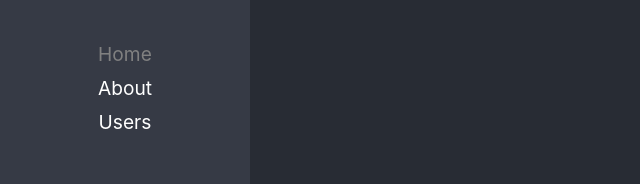
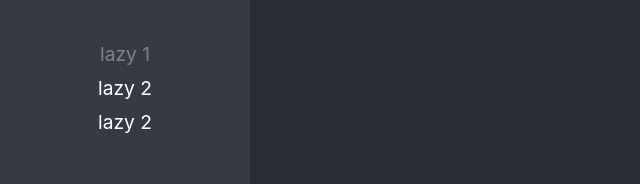
Before and after one commit to Grafijoss/fh-react-app, a React (Create React App) app: page /lazy1 in a window 1280 px wide. Before the commit this address led to /home. Shown: the part 155-339 px from the top of the page, without its empty margins (0-640 px from the left). Built offline with nearby package versions, Linux system fonts and the light colour scheme.

Commit message:
componentes lazy agregados

```diff
--- /dev/null
+++ b/src/01-lazyload/pages/LazyPage1.tsx
@@ -0,0 +1,5 @@
+export const LazyPage1 = () => {
+   return (
+      <h1>LazyPage1</h1>
+   )
+}
--- /dev/null
+++ b/src/01-lazyload/pages/LazyPage2.tsx
@@ -0,0 +1,5 @@
+export const LazyPage2 = () => {
+    return (
+       <h1>LazyPage2</h1>
+    )
+ }
--- /dev/null
+++ b/src/01-lazyload/pages/LazyPage3.tsx
@@ -0,0 +1,5 @@
+export const LazyPage3 = () => {
+    return (
+       <h1>LazyPage3</h1>
+    )
+ }
--- /dev/null
+++ b/src/01-lazyload/pages/index.ts
@@ -0,0 +1,3 @@
+export { LazyPage1 } from "./LazyPage1";
+export { LazyPage2 } from "./LazyPage2";
+export { LazyPage3 } from "./LazyPage3";
--- a/src/routes/Navigation.tsx
+++ b/src/routes/Navigation.tsx
@@ -1,5 +1,7 @@
 import { BrowserRouter, Navigate } from "react-router-dom";
 import { Routes, Route, NavLink } from "react-router-dom";
+import { LazyPage1, LazyPage2, LazyPage3 } from "../01-lazyload/pages";
+
 
 import logo from "../logo.svg";
 
@@ -12,37 +14,37 @@
           <ul>
             <li>
               <NavLink
-                to="/home"
+                to="/lazy1"
                 className={({ isActive }) => (isActive ? "nav-active" : "")}
               >
-                Home
+                lazy 1
               </NavLink>
             </li>
             <li>
               <NavLink
-                to="/about"
+                to="/lazy2"
                 className={({ isActive }) => (isActive ? "nav-active" : "")}
               >
-                About
+                lazy 2
               </NavLink>
             </li>
             <li>
               <NavLink
-                to="/users"
+                to="/lazy3"
                 className={({ isActive }) => (isActive ? "nav-active" : "")}
               >
-                Users
+                lazy 2
               </NavLink>
             </li>
           </ul>
         </nav>
 
         <Routes>
-          <Route path="about" element={<h1>About Page</h1>} />
-          <Route path="users" element={<h1>Users Page</h1>} />
-          <Route path="home" element={<h1>Home Page</h1>} />
+          <Route path="lazy1" element={<LazyPage1 />} />
+          <Route path="lazy2" element={<LazyPage2 />} />
+          <Route path="lazy3" element={<LazyPage3 />} />
 
-          <Route path="/*" element={<Navigate to="/home" replace />} />
+          <Route path="/*" element={<Navigate to="/lazy1" replace />} />
         </Routes>
       </div>
     </BrowserRouter>
```
Also changed, not shown: 1 other file (tests, documents, lock files or other folders).
